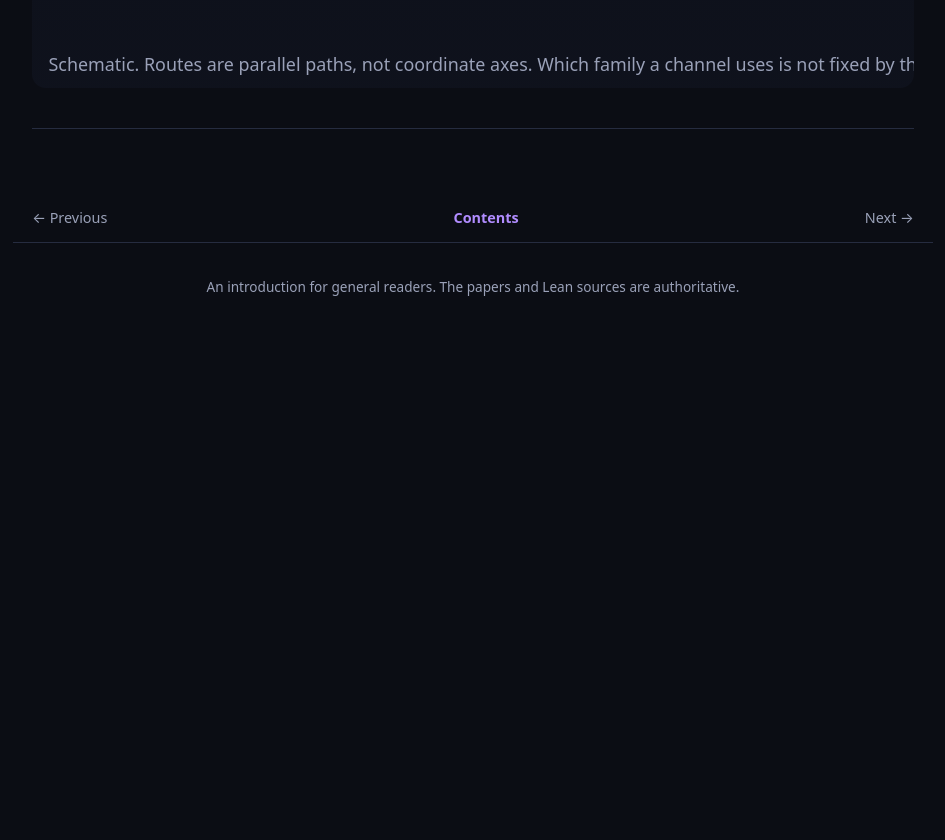
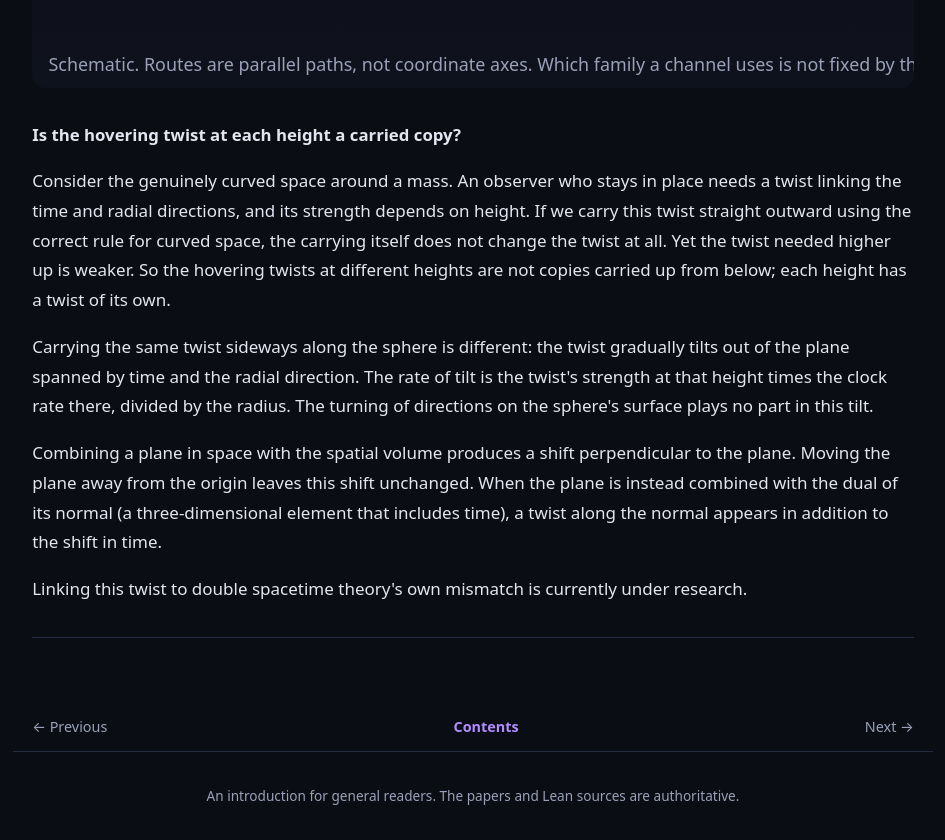
Before and after one commit to hypernumbernet/DstDiophantine, a plain HTML site: page site/transport.html in a window 1280 px wide. Shown: the part 9667-10507 px from the top of the page, without its empty margins (167-1112 px from the left). Before the commit the page ends 9998 px from the top, so only its background shows below. Drawn offline with Linux system fonts and the light colour scheme.

Commit message:
site: static twist heights (ch.4) and off-equator perihelion
Schwarzschild transport prose for hovering twists; equatorial vs
tilted orbit paragraph in perihelion section; index TOC sub-link.

Co-authored-by: hypernumbernet <hypernumbernet@users.noreply.github.com>

```diff
--- a/site/transport.html
+++ b/site/transport.html
@@ -294,6 +294,12 @@
     <text class="note" x="12" y="548"><tspan class="en">Schematic. Routes are parallel paths, not coordinate axes. Which family a channel uses is not fixed by theorems here.</tspan><tspan class="ja">模式図。経路は平行路であり座標軸ではありません。チャンネルがどちらの族を使うかは、ここでは定理で固定されません。</tspan></text>
   </svg>
 
+  <h3 class="sub" id="static-twist-heights"><span class="en">Is the hovering twist at each height a carried copy?</span><span class="ja">高さごとの静止したひねりは、運ばれた同じものか</span></h3>
+  <p><span class="en">Consider the genuinely curved space around a mass. An observer who stays in place needs a twist linking the time and radial directions, and its strength depends on height. If we carry this twist straight outward using the correct rule for curved space, the carrying itself does not change the twist at all. Yet the twist needed higher up is weaker. So the hovering twists at different heights are not copies carried up from below; each height has a twist of its own.</span><span class="ja">質量のまわりの、実際に曲がった空間で考えます。その場にとどまる観測者には、時間と動径の方向をつなぐひねりが必要で、その強さは高さによって違います。このひねりを、曲がった空間の正しい運び方でまっすぐ外向きに運ぶと、運び方そのものはひねりを少しも変えません。それなのに、高いところで必要なひねりは弱くなっています。つまり、高さごとの静止したひねりは、下のひねりを運んできた写しではなく、それぞれの高さが自分のひねりを持っているのです。</span></p>
+  <p><span class="en">Carrying the same twist sideways along the sphere is different: the twist gradually tilts out of the plane spanned by time and the radial direction. The rate of tilt is the twist's strength at that height times the clock rate there, divided by the radius. The turning of directions on the sphere's surface plays no part in this tilt.</span><span class="ja">同じひねりを球面に沿って横に運ぶと、今度はひねりが、時間と動径がつくる面から少しずつ傾いていきます。傾く速さは、その高さでのひねりの強さに時計の進み方を掛け、半径で割った大きさです。球面の上で方向がくるりと回る効果は、この傾きにはかかわりません。</span></p>
+  <p><span class="en">Combining a plane in space with the spatial volume produces a shift perpendicular to the plane. Moving the plane away from the origin leaves this shift unchanged. When the plane is instead combined with the dual of its normal (a three-dimensional element that includes time), a twist along the normal appears in addition to the shift in time.</span><span class="ja">空間の中の面と空間の体積を組み合わせると、面に垂直な方向へのずらしが生まれます。面を原点から離れた位置へずらしても、このずらしは変わりません。ただし、面に垂直な方向の双対（時間を含む三次元の要素）と組み合わせた場合は、時間方向のずらしに加えて、面に垂直な方向のひねりが新たに現れます。</span></p>
+  <p><span class="en">Linking this twist to double spacetime theory's own mismatch is currently under research.</span><span class="ja">このひねりを二重時空理論自身の「ずれ」と結びつけることは、現在研究中です。</span></p>
+
 </section>
 </main>
 <nav class="pager" aria-label="Page navigation / ページ移動">
```
Also changed, not shown: site/gravity.html (+1 -0 lines), site/index.html (+2 -1 lines).
